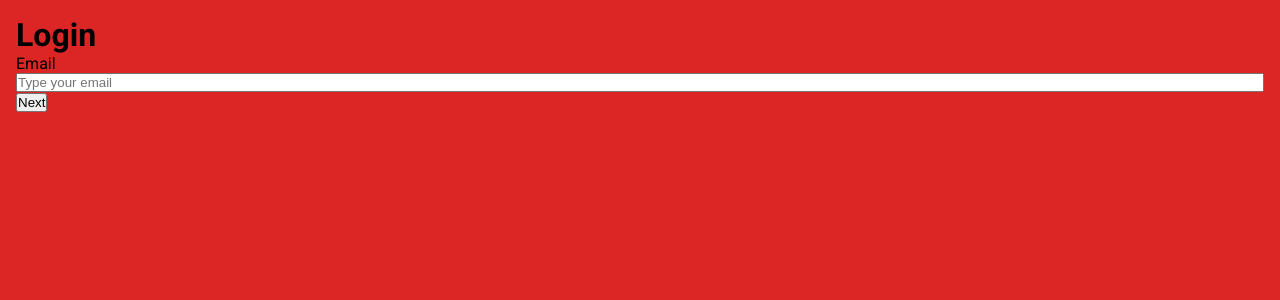
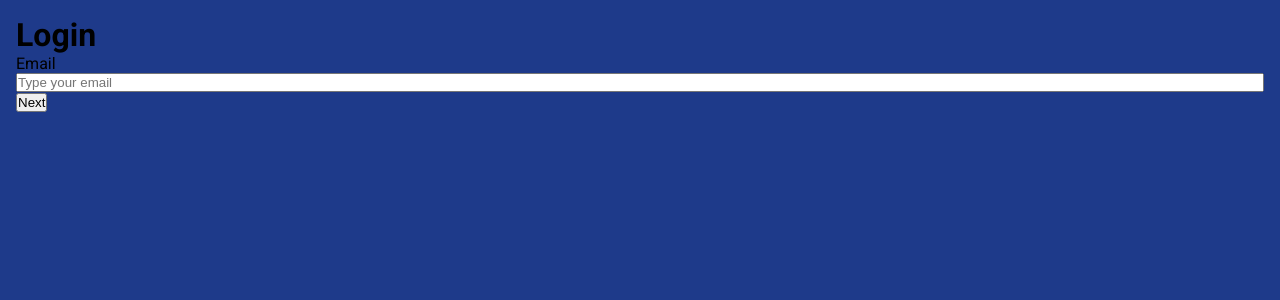
Before and after one commit to richardqcarvalho/marvel-portal, a React (Create React App) app: page /login in a window 1280 px wide. Shown: the top 300 px of the page. Built offline with nearby package versions, Linux system fonts and the light colour scheme.

Commit message:
style: improving colors

```diff
--- a/src/index.css
+++ b/src/index.css
@@ -1,8 +1,8 @@
 @import url("https://fonts.googleapis.com/css2?family=Roboto:ital,wght@0,100;0,300;0,400;0,500;0,700;0,900;1,100;1,300;1,400;1,500;1,700;1,900&display=swap");
 
 :root {
-  --primary-color: #dc2626;
-  --primary-color-hover: #ef4444;
+  --primary-color: #1e3a8a;
+  --primary-color-hover: #1e40af;
   --secondary-color: #f8fafc;
   --secondary-color-disabled: rgba(248, 250, 252, 0.25);
   --border: 0.1rem solid var(--secondary-color-disabled);
```
Also changed, not shown: 1 other file (tests, documents, lock files or other folders).
